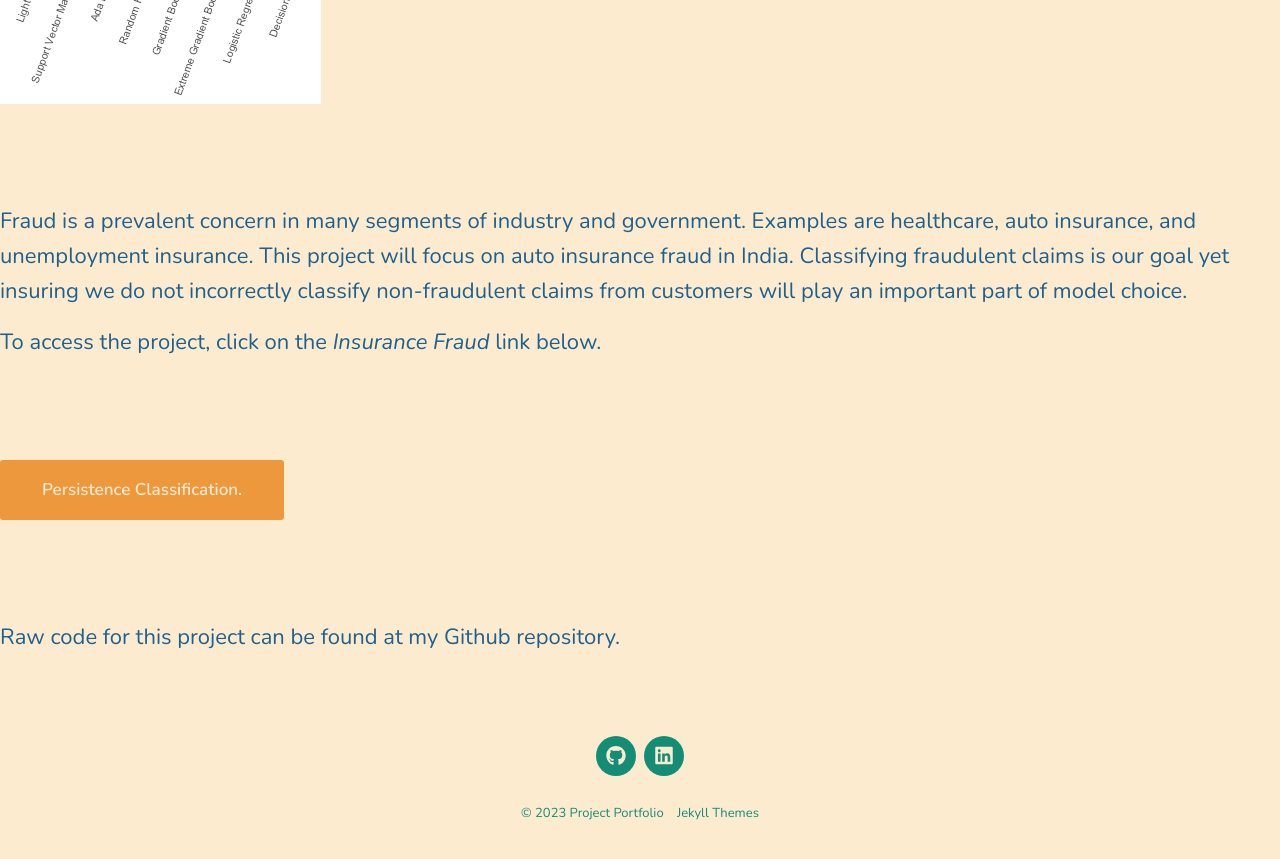
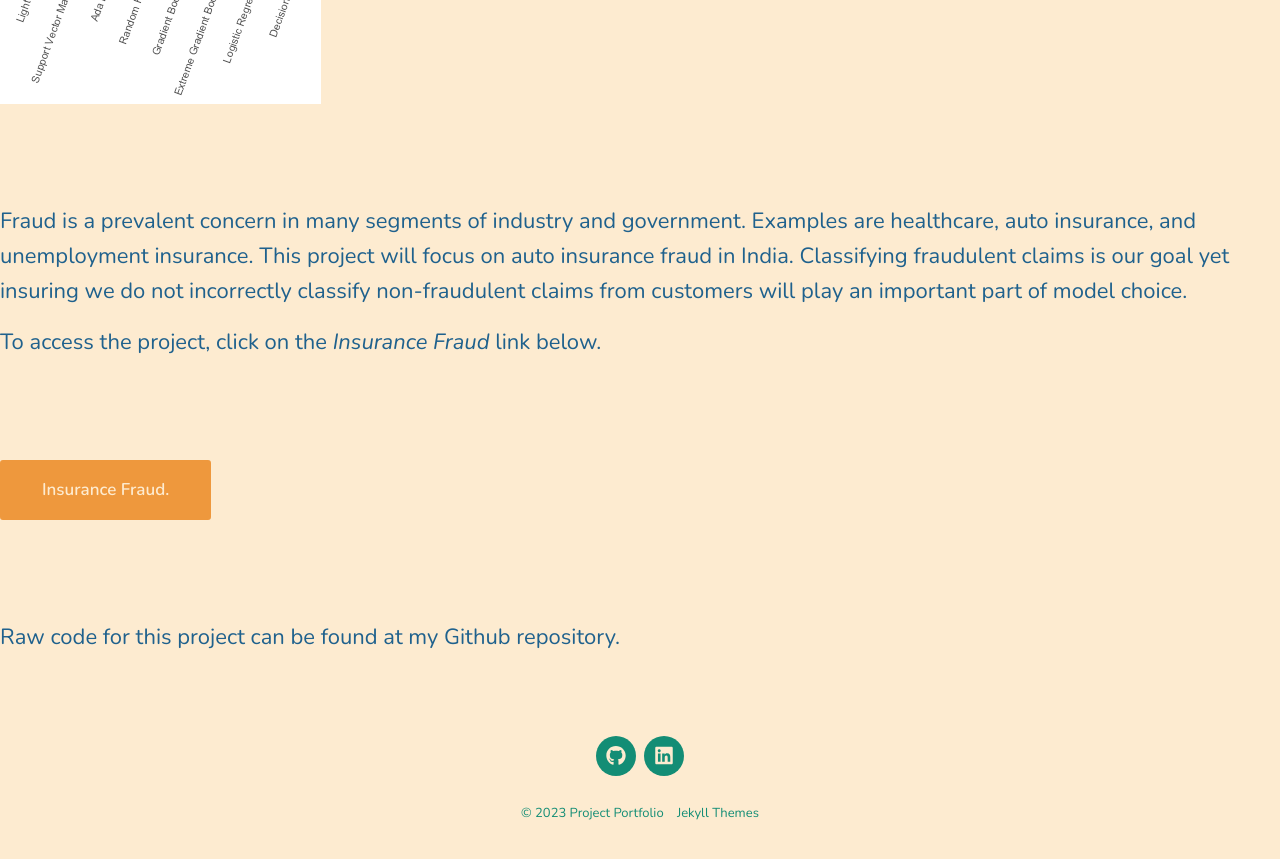
Before and after one commit to franklauder/franklauder.github.io, a Jekyll site: the page built from _posts/2023-06-30-InsuranceFraud.md, in a window 1280 px wide and 900 px high, scrolled down 654 px. Shown: the top 859 px of the window. Built offline with Jekyll 4.4.1, drawn with Linux system fonts in a browser that asks for light colours; nearby versions of some CDN libraries.

Commit message:
link correction

```diff
--- a/_posts/2023-06-30-InsuranceFraud.md
+++ b/_posts/2023-06-30-InsuranceFraud.md
@@ -37,7 +37,7 @@ To access the project, click on the *Insurance Fraud* link below.
 
 
 
- <a href="https://github.com/franklauder/AutoInsuranceFraud/blob/main/InsuranceFraud.htm" class="button button--large">Persistence Classification.</a>
+ <a href="https://github.com/franklauder/AutoInsuranceFraud/InsuranceFraud.htm" class="button button--large">Insurance Fraud.</a>
 
  <br/><br/>
 
```
